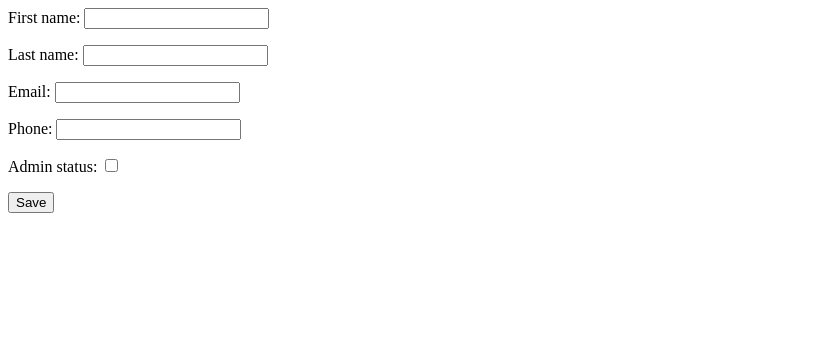
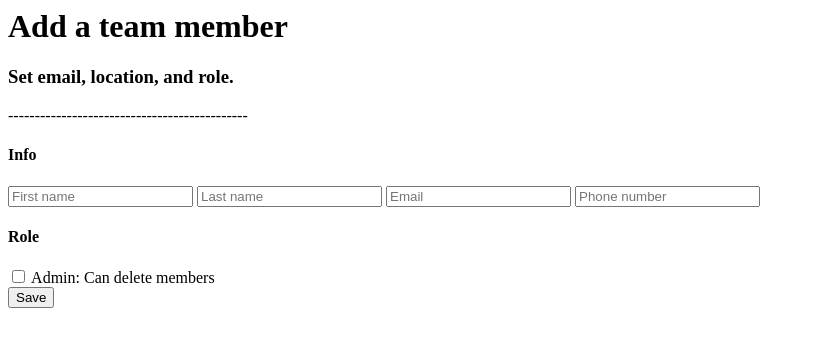
Before and after one commit to Elhsan/fullstack3, a Django app: page /teammembers/add/ in a window 1280 px wide. Shown: the top 347 px of the page, without its empty margins (0-815 px from the left). Run offline with Django 3.2, Linux system fonts and the light colour scheme.

Commit message:
added requirements file

```diff
--- /dev/null
+++ b/requirements.txt
@@ -0,0 +1,2 @@
+Django==2.0.7
+pytz==2018.9
--- a/teammembers/forms.py
+++ b/teammembers/forms.py
@@ -3,8 +3,9 @@ from django import forms
 from .models import TeamMember
 
 class TeamMemberModelForm(forms.ModelForm):
-	#admin_status = forms.BooleanField(required=False, )
 	class Meta:
+		# 'delete not used '
+		exclude = ('delete',)
 		model = TeamMember
 		fields = [
 			'first_name',
--- a/teammembers/models.py
+++ b/teammembers/models.py
@@ -4,8 +4,11 @@ from django.urls import reverse
 
 
 class TeamMember(models.Model):
+	# Model with 6 fields listed below
 	first_name = models.CharField(max_length=120)
 	last_name = models.CharField(max_length=120)
 	email = models.CharField(max_length=120)
 	phone = models.CharField(max_length=120)
 	admin_status = models.BooleanField(blank=True, default=False)
+	# Used this field early on, had trouble running code without having this set to null=True
+	delet = models.CharField(max_length=120, blank=True, default=False,null=True)
--- a/teammembers/templates/teammembers/teammember_add.html
+++ b/teammembers/templates/teammembers/teammember_add.html
@@ -1,10 +1,10 @@
 
 
 <form  action='.'method='POST'>{% csrf_token %}
+	<!--
+	{{ form.as_p }}
+	-->
 
-	{{ form.as_p }}
-
-	<!--
 	<h1>Add a team member</h1>
 	<h3>Set email, location, and role.</h3>
 
@@ -17,7 +17,8 @@
 	<input type='text' name='phone' placeholder="Phone number"/>
 	<h4>Role</h4>
 	<input type='checkbox' name='admin_status'> Admin: Can delete members<br>
-	-->
+
+
 <input type='submit' value='Save' />
 
 </form>
--- a/teammembers/templates/teammembers/teammember_delete.html
+++ b/teammembers/templates/teammembers/teammember_delete.html
@@ -2,7 +2,7 @@
 {% block content %}
 
 <form  action='.'method='POST'>{% csrf_token %}
-	<h1>Are yoiu sure you want to delete the team member "{{object.first_name}} {{object.last_name}}"?</h1>
+	<h1>Are you sure you want to delete the team member "{{object.first_name}} {{object.last_name}}"?</h1>
 	<p><input type='submit' value='Yes' /> <a href='../'>Cancel</a></p>
 </form>
 
--- a/teammembers/templates/teammembers/teammember_edit.html
+++ b/teammembers/templates/teammembers/teammember_edit.html
@@ -21,8 +21,8 @@
 		<input type='checkbox' name='admin_status' value="{{ object.admin_status }}"/> Admin: Can delete members<br>
 	{% endif %}
 
-<p> <a href="{% url 'teammembers:teammembers-delete' object.id %}">Delete</a></p>
-<input type='submit' value='Save'/>
+<input type='submit' name='del_button' value='Delete'/>
+<input type='submit' name='save_button' value='Save'/>
 
 
 </form>
--- a/teammembers/templates/teammembers/teammember_update.html
+++ b/teammembers/templates/teammembers/teammember_update.html
@@ -20,7 +20,6 @@
 	{% else %}
 		<input type='checkbox' name='admin_status' value="{{ object.admin_status }}"/> Admin: Can delete members<br>
 	{% endif %}
-
 <input type='submit' value='Save' />
 
 </form>
--- a/teammembers/urls.py
+++ b/teammembers/urls.py
@@ -14,7 +14,7 @@ urlpatterns = [
 	path('add/', TeamMemberCreateView.as_view(), name='teammembers-create'),
 	path('', TeamMemberListView.as_view(), name='teammembers-list'),
 	path('<int:id>/', TeamMemberView.as_view(), name='teammembers-detail'),
+	path('<int:id>/edit/delete/', TeamMemberDeleteView.as_view(), name='teammembers-delete'),
 	path('<int:id>/update/', TeamMemberUpdateView.as_view(), name='teammembers-update'),
-	path('<int:id>/edit/delete/', TeamMemberDeleteView.as_view(), name='teammembers-delete'),
 	path('<int:id>/edit/', TeamMemberEditView.as_view(), name='teammembers-edit'),
 ]
--- a/teammembers/views.py
+++ b/teammembers/views.py
@@ -6,6 +6,11 @@ from .forms import TeamMemberModelForm
 # Create your views here.
 
 class TeamMemberEditView(View):
+	"""
+	View for editing
+	If save button is pressed, saves edited teammember and redirects to list page
+	Delete href on page that can redirect to a delete page
+	"""
 	template_name = "teammembers/teammember_edit.html"
 	def get_object(self):
 		id = self.kwargs.get('id')
@@ -15,6 +20,7 @@ class TeamMemberEditView(View):
 		return obj
 
 	def get(self, request, id=None, *args, **kwargs):
+		# GET method
 		context = {}
 		obj = self.get_object()
 		if obj is not None:
@@ -24,49 +30,34 @@ class TeamMemberEditView(View):
 		return render(request, self.template_name, context)
 
 	def post(self, request, id=None, *args, **kwargs):
+		# POST method
 		context = {}
 		obj = self.get_object()
 		if obj is not None:
+			# form with POST method and individual teammember
 			form = TeamMemberModelForm(request.POST, instance=obj)
 			if request.method == "POST":
-				if form.is_valid():
-					form.save()
-				context['object'] = obj
-				context['form'] = form
+				if 'save_button' in request.POST:
+					# if save submit button pushed
+					if form.is_valid():
+						form.save()
+					context['object'] = obj
+					context['form'] = form
+				if 'del_button' in request.POST:
+					# if delete button pushed
+					obj.delete()
+					context['object'] = obj
 				return redirect('/teammembers/')
 		return render(request, self.template_name, context)
 
 
-
-class TeamMemberDeleteView(View):
-	template_name = "teammembers/teammember_delete.html"
-	def get_object(self):
-		id = self.kwargs.get('id')
-		if id is not None:
-			obj = get_object_or_404(TeamMember, id=id)
-		return obj
-
-	def get(self, request, id=None, *args, **kwargs):
-		context = {}
-		obj = self.get_object()
-		if obj is not None:
-			context['object'] = obj
-		return render(request, self.template_name, context)
-
-	def post(self, request, id=None, *args, **kwargs):
-		context = {}
-		obj = self.get_object()
-		if obj is not None:
-			obj.delete()
-			context['object'] = obj
-			return redirect('/teammembers/')
-		return render(request, self.template_name, context)
-
-
-
 class TeamMemberUpdateView(View):
+	"""
+	Original view for changing existing data for teammembers, could not delete
+	"""
 	template_name = "teammembers/teammember_update.html"
 	def get_object(self):
+		# GET object method
 		id = self.kwargs.get('id')
 		obj = None
 		if id is not None:
@@ -74,6 +65,7 @@ class TeamMemberUpdateView(View):
 		return obj
 
 	def get(self, request, id=None, *args, **kwargs):
+		# GET method
 		context = {}
 		obj = self.get_object()
 		if obj is not None:
@@ -83,52 +75,100 @@ class TeamMemberUpdateView(View):
 		return render(request, self.template_name, context)
 
 	def post(self, request, id=None, *args, **kwargs):
+		# POST method
 		context = {}
 		obj = self.get_object()
 		if obj is not None:
+			# form with POST method passed in and individual teammember
 			form = TeamMemberModelForm(request.POST, instance=obj)
 			if form.is_valid():
+				# saves form
 				form.save()
 			context['object'] = obj
 			context['form'] = form
 		return render(request, self.template_name, context)
 
 
+
+class TeamMemberDeleteView(View):
+	"""
+	Original view for deleting, now done in edit view
+	"""
+	template_name = "teammembers/teammember_delete.html"
+	def get_object(self):
+		# GET object method
+		id = self.kwargs.get('id')
+		if id is not None:
+			obj = get_object_or_404(TeamMember, id=id)
+		return obj
+
+	def get(self, request, id=None, *args, **kwargs):
+		# GET method
+		context = {}
+		obj = self.get_object()
+		if obj is not None:
+			context['object'] = obj
+		return render(request, self.template_name, context)
+
+	def post(self, request, id=None, *args, **kwargs):
+		# POST method
+		context = {}
+		obj = self.get_object()
+		if obj is not None:
+			obj.delete()
+			context['object'] = obj
+			# redirects to list page
+			return redirect('/teammembers/')
+		return render(request, self.template_name, context)
+
+
 class TeamMemberCreateView(View):
 	template_name = "teammembers/teammember_add.html"
 	def get(self, request, *args, **kwargs):
+		#GET method
+		# empty context for form
 		form = TeamMemberModelForm()
 		context = {"form": form}
-		#print(self)
 		return render(request, self.template_name, context)
 
 	def post(self, request, *args, **kwargs):
+		#POST method
+		# Model form with POST method
 		form = TeamMemberModelForm(request.POST)
 		if form.is_valid():
 			form.save()
 		#form = TeamMemberModelForm()
 		if request.method == "POST":
+			# redirects back to list page
 			return redirect('../')
 		context = {"form": form}
 		return render(request, self.template_name, context)
 
 
 class TeamMemberListView(View):
+	"""
+	View for printing all of the teammembers
+	"""
 	template_name = "teammembers/teammember_list.html"
 	queryset = TeamMember.objects.all()
-
+	"""
 	def get_queryset(self):
 		return self.queryset
+	"""
 	def get(self, request, *args, **kwargs):
 		#queryset = self.get_queryset
 		#print(queryset)
+		#context = {'object_list': self.get_queryset()}
 
-		#context = {'object_list': self.get_queryset()}
+		# queryset of all teammembers is context
 		queryset = TeamMember.objects.all()
 		context = {'object_list': queryset}
 		return render(request, self.template_name, context)
 
 class TeamMemberView(View):
+	"""
+	View of individual teammember
+	"""
 	template_name = "teammembers/teammember_detail.html"
 	def get(self, request, id=None, *args, **kwargs):
 		context = {}
```
Also changed, not shown: teammembers/migrations/0001_initial.py, teammembers/migrations/0002_remove_teammember_trash.py (deleted), teammembers/migrations/0002_teammember_delete.py (added), teammembers/migrations/0003_auto_20190402_0255.py (added).
